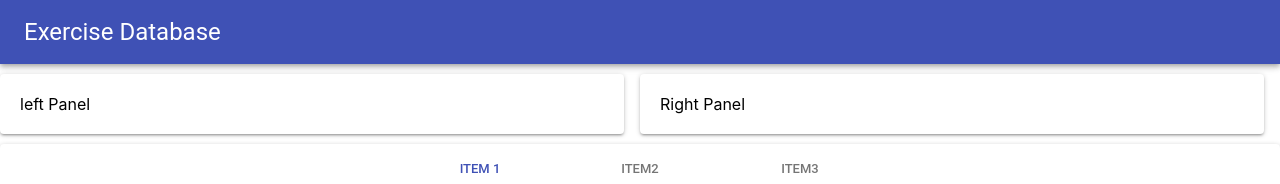
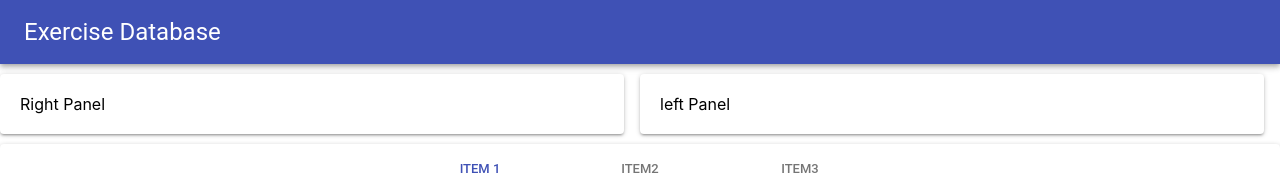
Before and after one commit to RuchirSaxena/Material-UI-ReactJS, a React (Create React App) app in the folder materialui-demo/: page / in a window 1280 px wide. Shown: the top 184 px of the page. Built offline with nearby package versions, Linux system fonts and the light colour scheme.

Commit message:
Seperating code into different components

```diff
--- /dev/null
+++ b/materialui-demo/src/components/Excercises/LeftPanel.js
@@ -0,0 +1,12 @@
+import React from "react";
+import { Paper } from "@material-ui/core";
+
+const LeftPanel = ({ style }) => {
+  return (
+    <div>
+      <Paper style={style.Paper}>left Panel</Paper>
+    </div>
+  );
+};
+
+export default LeftPanel;
--- /dev/null
+++ b/materialui-demo/src/components/Excercises/RightPanel.js
@@ -0,0 +1,12 @@
+import React from "react";
+import { Paper } from "@material-ui/core";
+
+const RightPanel = ({ style }) => {
+  return (
+    <div>
+      <Paper style={style.Paper}>Right Panel</Paper>
+    </div>
+  );
+};
+
+export default RightPanel;
--- a/materialui-demo/src/components/Excercises/index.js
+++ b/materialui-demo/src/components/Excercises/index.js
@@ -1,5 +1,7 @@
 import React from "react";
 import { Grid, Paper } from "@material-ui/core";
+import RightPanel from "./RightPanel";
+import LeftPanel from "./LeftPanel";
 
 const style = {
   Paper: { padding: 20, marginTop: 10, marginBottom: 10 }
@@ -9,12 +11,10 @@ export default props => {
   return (
     <Grid container spacing={16} sm={12}>
       <Grid item sm={6}>
-        <Paper style={style.Paper}>left Panel</Paper>
+        <RightPanel style={style} />
       </Grid>
       <Grid item sm={6}>
-        <Paper style={{ padding: 20, marginTop: 10, marginBottom: 10 }}>
-          Right Panel
-        </Paper>
+        <LeftPanel style={style} />
       </Grid>
     </Grid>
   );
```
